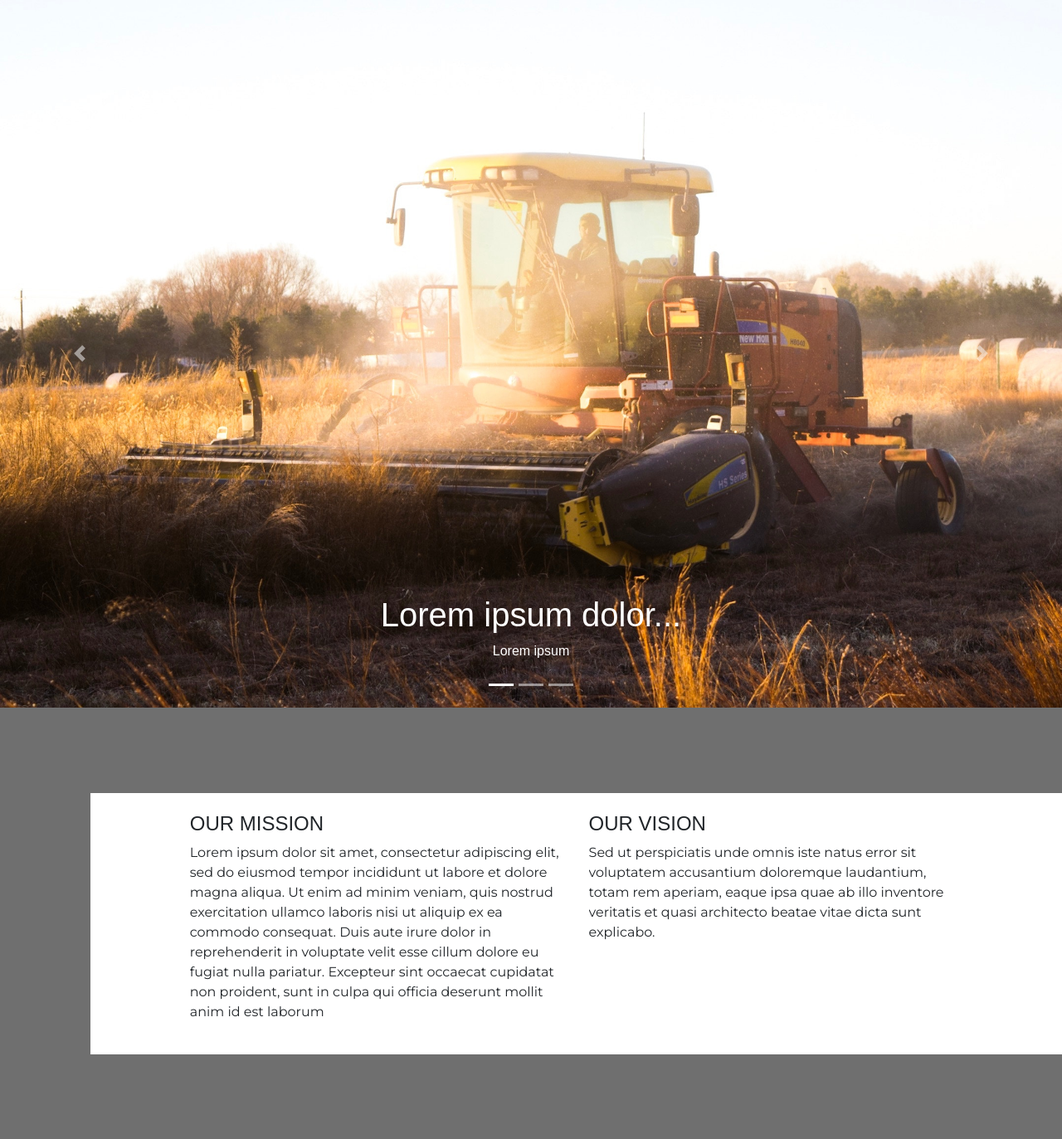
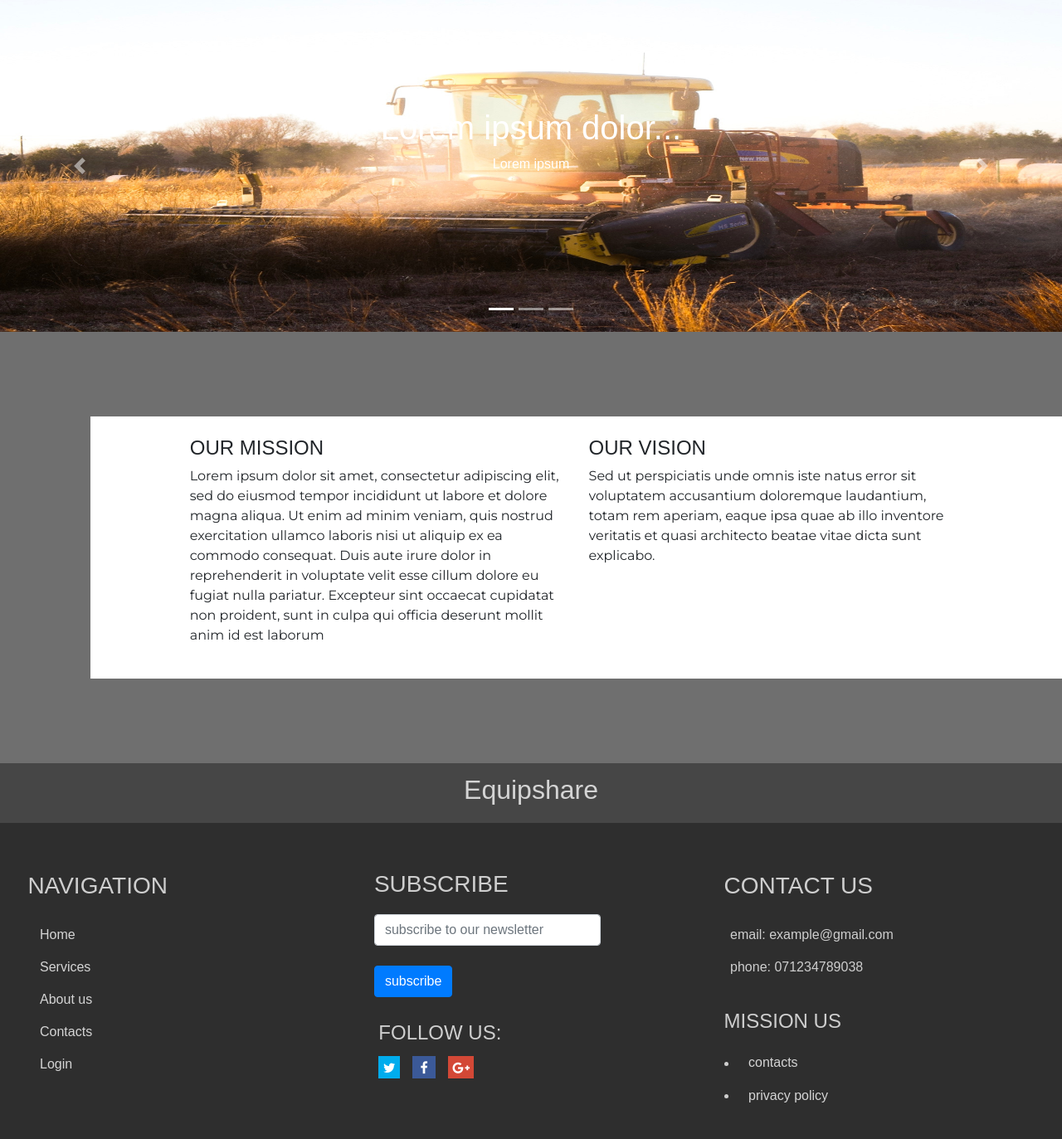
Before and after one commit to stephyi/equpshare-javascript, a PHP site: page / in a window 1280 px wide. Shown: the part 61-1434 px from the top of the page at 83% size. Run offline with PHP 8.4, Linux system fonts and the light colour scheme; some libraries are stand-ins or nearby versions.

Commit message:
some chnges to carousel

```diff
--- a/css/style.css
+++ b/css/style.css
@@ -103,3 +103,14 @@
 .fa-google-plus:hover {
     opacity: 0.8;
 }
+.carousel-caption {
+    top: 50%;
+    bottom: auto;
+    -webkit-transform: translate(0, -50%);
+    -ms-transform: translate(0, -50%);
+    transform: translate(0, -50%);
+}
+.carousel-inner > .carousel-item > .img-fluid{
+    height:400px;
+    width:100%;
+}
--- a/index.html
+++ b/index.html
@@ -60,21 +60,21 @@
         <!--slide images-->
         <div class="carousel-inner">
             <div class="carousel-item active">
-                <img class="img-fluid" src="images/noah-buscher-174567-unsplash.jpg" alt="First slide">
+                <img class="img-fluid" src="images/noah-buscher-174567-unsplash.jpg" alt="First slide" >
                 <div class="carousel-caption d-none d-md-block">
                     <h1 class="caption-center">Lorem ipsum dolor...</h1>
                     <p>Lorem ipsum</p>
                 </div>
             </div>
             <div class="carousel-item">
-                <img class="img-fluid" src="images/jonathan-mast-387762-unsplash.jpg" alt="Second slide">
+                <img class="img-fluid" src="images/jonathan-mast-387762-unsplash.jpg" alt="Second slide"  >
                 <div class="carousel-caption d-none d-md-block">
                     <h1 class="caption-center">Lorem ipsum dolor...</h1>
                     <p>Lorem ipsum</p>
                 </div>
             </div>
             <div class="carousel-item">
-                <img class="img-fluid" src="images/xavi-moll-15959-unsplash.jpg" alt="Third slide">
+                <img class="img-fluid" src="images/xavi-moll-15959-unsplash.jpg" alt="Third slide" >
                 <div class="carousel-caption d-none d-md-block">
                     <h1 class="caption-center">Lorem ipsum dolor...</h>
                         <p>Lorem ipsum</p>
```
